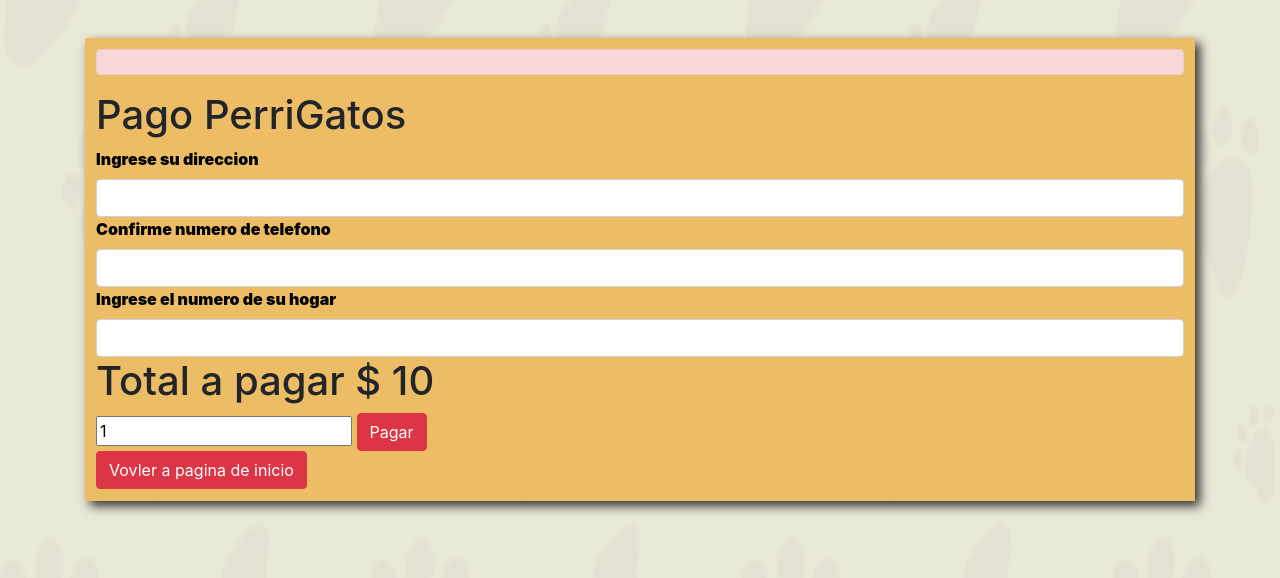
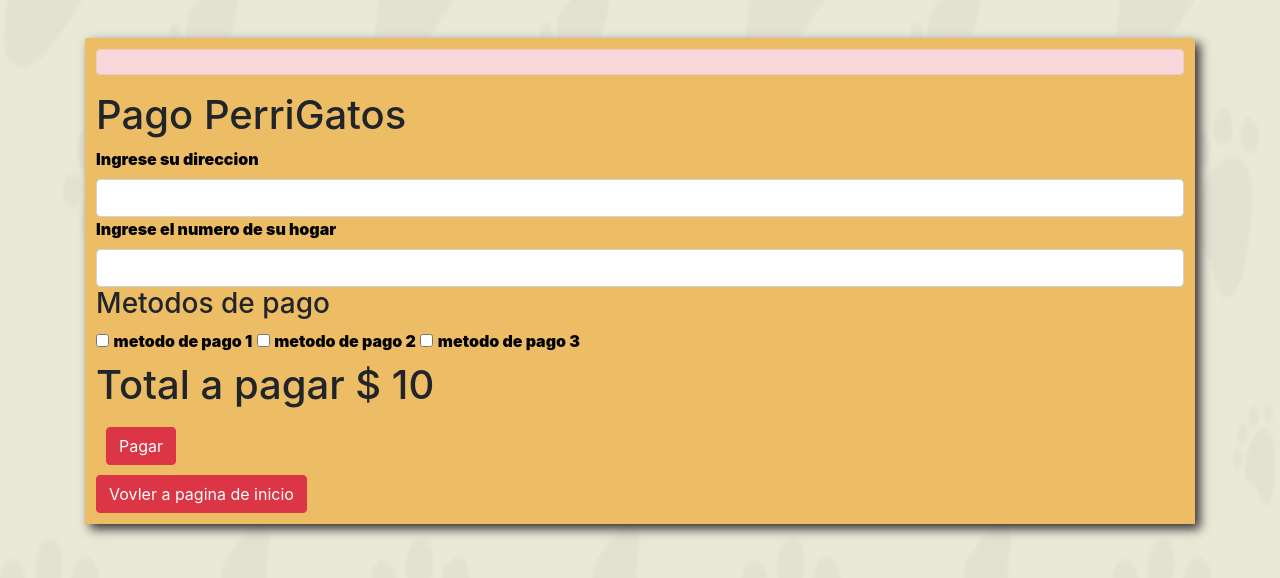
Before and after one commit to ponytouwu/Proyectodjango, a Django app: page /pago/1 in a window 1280 px wide. Shown: the top 578 px of the page. Run offline with Django 3.2, Linux system fonts and the light colour scheme; tables that the repository leaves empty hold one stand-in row (values such as "Sample post"); some libraries are stand-ins or nearby versions.

Commit message:
final pago
final

```diff
--- a/proyectoDjango/nucleo/templates/nucleo/Verproductop.html
+++ b/proyectoDjango/nucleo/templates/nucleo/Verproductop.html
@@ -198,8 +198,8 @@
                         <button type="submit" class="btn btn-danger" style="margin-top: 2%; margin-bottom: 2%;">Agregar
                             al carrito</button>
                         {% else %}
-                        <button class="btn btn-danger" style="margin-top: 2%; margin-bottom: 2%;"><a href="{% url 'inicioSesion'%}" style="color: white;"> Agregar
-                            al carrito</a></button>
+                        <a href="{% url 'inicioSesion'%}" class="btn btn-danger" style="color: white;margin-top: 2%; margin-bottom: 2%;"> Agregar
+                            al carrito</a>
                         {% endif %}
 
                         <input type="number" name="id_productop" id="id_productop" value="{{ verproducto.id_producto }}"
--- a/proyectoDjango/nucleo/templates/nucleo/carrito.html
+++ b/proyectoDjango/nucleo/templates/nucleo/carrito.html
@@ -196,12 +196,12 @@
                         {% endfor %}
                         {%if total.sum1 is None %}
                         <p style="font-size: xx-large; text-align: center;"> Total: $ 0
-                            <a href="{% url 'pago' car.id_carrito %}" class="btn btn-warning">Pagar</a></p>
+                            <a href="" class="btn btn-warning">Pagar</a></p>
                         {% else %}
                         <p style="font-size: xx-large; text-align: center;"> Total: $ {{total.sum1}} <a href="{% url 'pago' car.id_carrito %}" class="btn btn-warning">Pagar</a></p>
 
                         {% endif%}
-                        <a href="{% url 'pago' car.id_carrito %}"><h1>ASDFIJHSADJFADSH</h1></a>
+                        <
                     </table>
 
 
--- a/proyectoDjango/nucleo/templates/nucleo/modificar_us.html
+++ b/proyectoDjango/nucleo/templates/nucleo/modificar_us.html
@@ -212,9 +212,9 @@
 
                     {% for i in tipo_us %}
                     {% if i.id_usu_tip == usuario1.tipo_usuario.id_usu_tip %}
-                    <option value="{{ i.id_usu_tip }}" selected>{{ i.nom_usu }}</option>
+                    <option value="{{ i.id_usu_tip }}" selected>{{ i.nom_usu }} {{ i.id_usu_tip }}</option>
                     {% else %}
-                    <option value="{{ i.id_usu_tip }}">{{ i.nom_usu }}</option>
+                    <option value="{{ i.id_usu_tip }}">{{ i.nom_usu }} {{ i.id_usu_tip }}</option>
                     {% endif %}
                     {% endfor %}
 
--- a/proyectoDjango/nucleo/templates/nucleo/pago.html
+++ b/proyectoDjango/nucleo/templates/nucleo/pago.html
@@ -34,7 +34,7 @@
 
         <script type="text/javascript">
             $(document).ready(function(){
-                var input=  document.getElementById('postal_mod');
+                var input=  document.getElementById('codigo');
                 input.addEventListener('input',function(){
                 if (this.value.length > 7)
                 this.value = this.value.slice(0,7);
@@ -49,23 +49,9 @@
 
                 $("#mensaje_error").hide(); //Estoy ocultando el div
                 $("#formulario_contacto").submit(function(){
-                var mensaje = "Debes Solucionar los errores para poder Modificar";
+                var mensaje = "Debes Solucionar los errores para poder pagar";
 
-                if($("#usuario_mod").val().trim().length == 0){
-                    mensaje = mensaje + "<br>El campo Nombre Usuario no puede estar vacio";
-                }
 
-                if($("#contraseña_mod").val().trim().length == 0){
-                    mensaje = mensaje + "<br>El campo Contraseña no puede estar vacio";
-                }
-
-                if($("#contraseña_mod").val().trim().length < 10){
-                    mensaje = mensaje + "<br>El campo Contraseña debe tener al menos 10 caracteres";
-                }
-
-                if($("#nombre_mod").val().trim().length == 0){
-                    mensaje = mensaje + "<br>El campo Nombre Completo no puede estar vacio";
-                }
 
                 if(isNaN($("#confirmacion").val())){
                     mensaje = mensaje + "<br>El teléfono solo puede contener números";
@@ -76,15 +62,15 @@
 
 
 
-                if($("#direccion_mod").val().trim().length == 0){
+                if($("#direccion1").val().trim().length == 0){
                     mensaje = mensaje + "<br>El campo Direccion no puede estar vacio";
                 }
 
-                if($("#postal_mod").val().trim().length == 0){
+                if($("#codigo").val().trim().length == 0){
                     mensaje = mensaje + "<br>El campo Postal no puede estar vacio";
                 }
 
-                if(mensaje != "Debes Solucionar los errores para poder Modificar"){
+                if(mensaje != "Debes Solucionar los errores para poder pagar"){
                     $("#mensaje_error").html(mensaje); //mostrando el texto de la variable en el div
                     $("#mensaje_error").show(); //haciendo visible mi div
                     event.preventDefault(); //evito que el formulario se envie
@@ -162,13 +148,39 @@
                 <h1>Pago PerriGatos</h1>
 
 
-                <label for="direccion1">Ingrese su direccion</label>
+                <label style="color: black !important;" for="direccion1">Ingrese su direccion</label>
                 <input type="text"  class="form-control" name="direccion1" id="direccion1">
 
-                <label for="confirmacion">Confirme numero de telefono</label>
-                <input type="number" name="confirmacion" id="confirmacion" class="form-control">
-                <label for="num_casa">Ingrese el numero de su hogar</label>
+
+                <label style="color: black !important;" for="num_casa">Ingrese el numero de su hogar</label>
                 <input type="number" class="form-control" name="num_casa" id="num_casa">
+                {% for u in us%}
+
+                            {% if u.alias == user.username%}
+
+                            <label style="color: black !important;" for="confirmacion">Confirme numero de telefono</label>
+                            <input type="number" name="confirmacion" id="confirmacion" class="form-control" value="{{u.telofono_u}}">
+
+                            <label style="color: black !important;" for="codigo">Confirme codigo postal</label>
+                            <input type="number" name="codigo" id="codigo" class="form-control" value="{{u.cod_post}}">
+                            <a href="https://www.correos.cl/web/guest/codigo-postal" target="_blank">Para saber tu codigo postal haz click aqui</a>
+
+                            {% endif%}
+                            {% endfor %}
+
+                <div>
+                    <h3>Metodos de pago</h3>
+                    <input type="checkbox" name="check" id="check">
+                    <label style="color: black !important;" for="check">metodo de pago 1</label>
+
+                    <input type="checkbox" name="check2" id="check2">
+                    <label style="color: black !important;" for="check2">metodo de pago 2</label>
+
+                    <input type="checkbox" name="check3" id="check3">
+                    <label style="color: black !important;" for="check3">metodo de pago 3</label>
+
+
+                </div>
 
 
                 {%if total.sum1 is None %}
@@ -182,7 +194,7 @@
 
 
 
-                <input type="number" value="{{car.id_carrito}}" name="id_carrito">
+                <input type="number" value="{{car.id_carrito}}" name="id_carrito" hidden>
 
 
 
@@ -190,12 +202,12 @@
 
                             {% if u.alias == user.username%}
 
-                            <input type="number" value="{{u.id_usuario}}" name="id_usuario">
+                            <input type="number" value="{{u.id_usuario}}" name="id_usuario" hidden>
 
                             {% endif%}
                             {% endfor %}
 
-                <button type="submit" class="btn btn-danger">Pagar</button>
+                <button type="submit" class="btn btn-danger" style="margin: 10px;">Pagar</button>
 
                 <div > <a href="{% url 'home' %}"><input type="button" class="btn btn-danger" value="Vovler a pagina de inicio"></a></div>
 
--- a/proyectoDjango/nucleo/views.py
+++ b/proyectoDjango/nucleo/views.py
@@ -265,20 +265,25 @@ def modificar_us(request):
     usuario_m.save()
 
     usr_user = User.objects.get(username = no_us)
+
     if Usuario.objects.filter(tipo_usuario = 1):
 
         usr_user.is_superuser = True
+        usr_user.first_name = nom_c
+        usr_user.save()
+        messages.success(request, 'El usuario a sido modificado')
+        return redirect('listar_us')
+
+    elif Usuario.objects.filter(tipo_usuario = 2):
+        usr_user.is_superuser = False
+        usr_user.first_name = nom_c
+        usr_user.save()
+        messages.success(request, 'El usuario a sido modificado')
+        return redirect('home')
 
 
-    else:
-        usr_user.is_superuser = False
 
 
-    usr_user.first_name = nom_c
-    usr_user.save()
-
-    messages.success(request, 'El usuario a sido modificado')
-    return redirect('listar_us')
 
 def eliminar_us(request, id):
 
```
